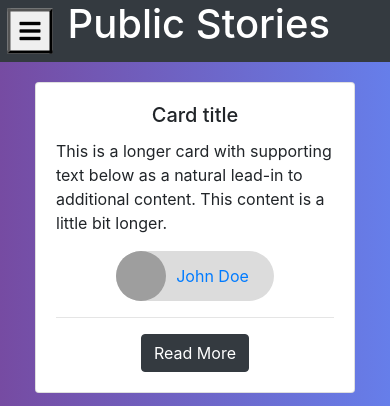
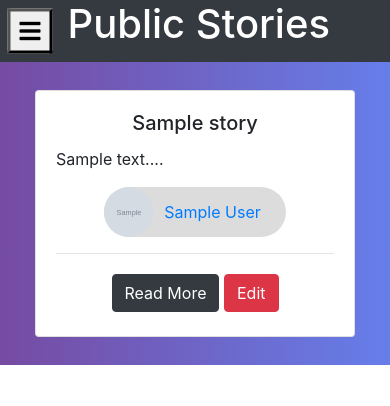
Before and after one commit to ahmadbenos/node-story-books, a Node server app: page /stories in a window 390 px wide. Shown: the top 406 px of the page. After the commit the page ends 365 px from the top, so only its background shows below. Run offline with Node 20, Linux system fonts and the light colour scheme; the visitor is signed in with stand-in values (Sample User, id 1); tables that the repository leaves empty hold one stand-in row (values such as "Sample post"); grey boxes marked "Sample" are stand-in pictures; some libraries are stand-ins or nearby versions; grey boxes are pictures that could not be loaded.

Commit message:
tiny changes

```diff
--- a/routes/stories.js
+++ b/routes/stories.js
@@ -34,9 +34,17 @@ router.post("/", ensureAuthenticated, (req, res) => {
 
 //? show public stories
 router.get("/", ensureAuthenticated, (req, res) => {
-  res.render("public_stories", {
-    layout: "pubLayout",
-  });
+  Story.find({ status: "public" })
+    .populate("user")
+    .then((stories) => {
+      res.render("public_stories", {
+        layout: "pubLayout",
+        stories,
+      });
+    })
+    .catch((err) => {
+      if (err) console.log(err);
+    });
 });
 
 module.exports = router;
--- a/views/public_stories.ejs
+++ b/views/public_stories.ejs
@@ -23,25 +23,30 @@
 <div id="main" style="background-image: linear-gradient(to left,#667eea, #764ba2);">
     <div class="container">
 
-        <div class="card-deck">
-            <div class="card">
+        <div class="row myGrid">
+            <% stories.forEach(function(story){ %>
+
+            <div class="col-md-4 my-2">
+                <div class="card h-100">
                     <div class="card-body">
-                    <h5 class="card-title text-center">Card title</h5>
-                    <p class="card-text">This is a longer card with supporting text below as a natural lead-in to
-                        additional content. This content is a little bit longer.</p>
+                        <h5 class="card-title text-center"><%= story.title  %></h5>
+                        <p class="card-text cardtext">
+                            <%= story.body.replace(/<(?:.|\n)*?>/gm, '').substr(0, 145) + '...' %> </p>
 
                         <div class="text-center">
                             <a href="#">
                                 <div class="chip">
-                                <img src="https://lh3.googleusercontent.com/a-/AOh14Gj07ovBA5rvPW7w90kJll5j3_oqFbc1hpADM4F91w"
-                                    alt="Person" width="96" height="96">
-                                John Doe
+                                    <img src="<%- story.user.image %>" alt="Person" width="96" height="96">
+                                    <%= story.user.displayName %>
                                 </div>
                             </a>
                         </div>
                         <hr>
                         <div class="text-center">
-                        <button class="btn btn-dark">Read More</button>
+                            <button class="btn btn-dark my-1">Read More</button>
+                            <% %>
+                            <button class="btn btn-danger">Edit</button>
+                            <% %>
                         </div>
 
                         <!-- <div class="text-center userbg rounded-pill"><a href="#" class="btn"><img
@@ -52,7 +57,10 @@
 
                     </div>
                 </div>
-            <div class="card">
+
+            </div>
+            <% }) %>
+            <!--  <div class="card">
                     <img src="..." class="card-img-top" alt="...">
                     <div class="card-body">
                         <h5 class="card-title">Card title</h5>
@@ -70,8 +78,10 @@
                             action.</p>
                         <p class="card-text"><small class="text-muted">Last updated 3 mins ago</small></p>
                     </div>
+                 </div> -->
         </div>
-        </div>
+
+
 
     </div>
 
```
Lines whose indentation alone changed are shown as unchanged.
